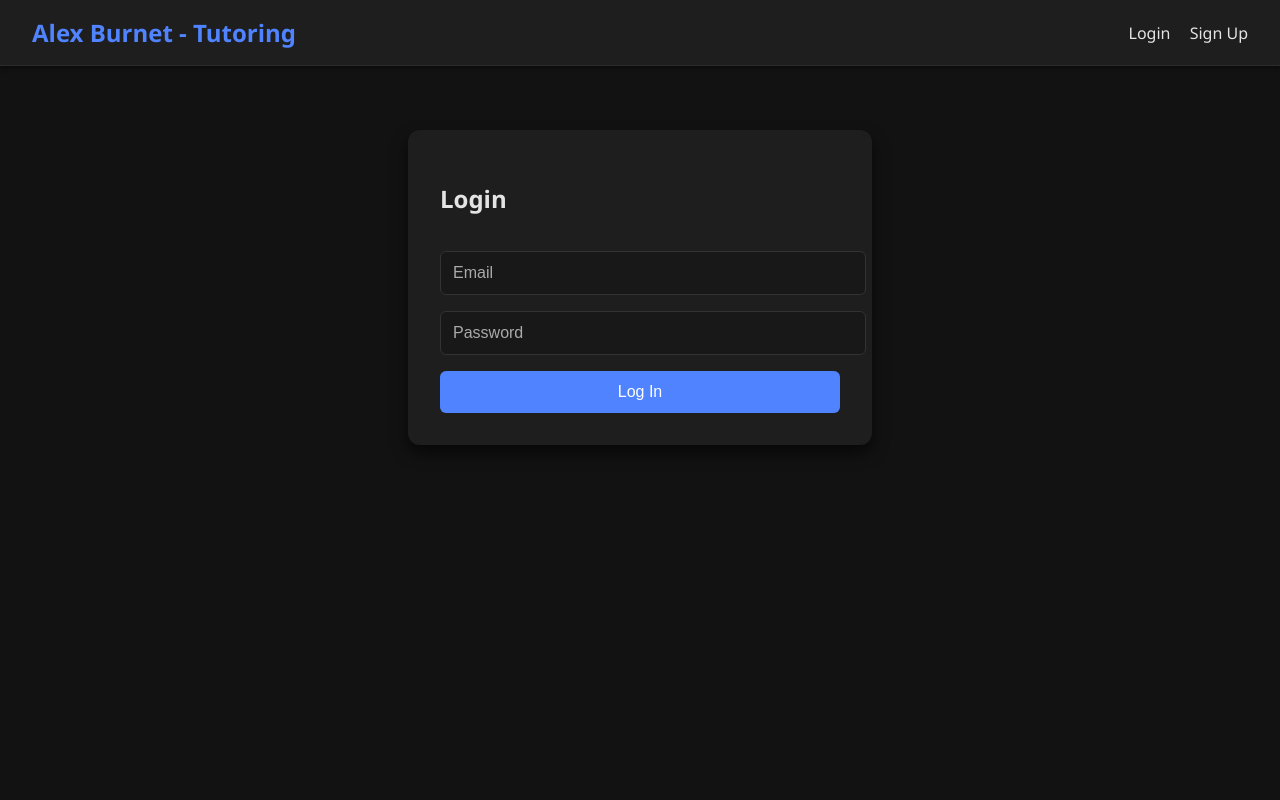
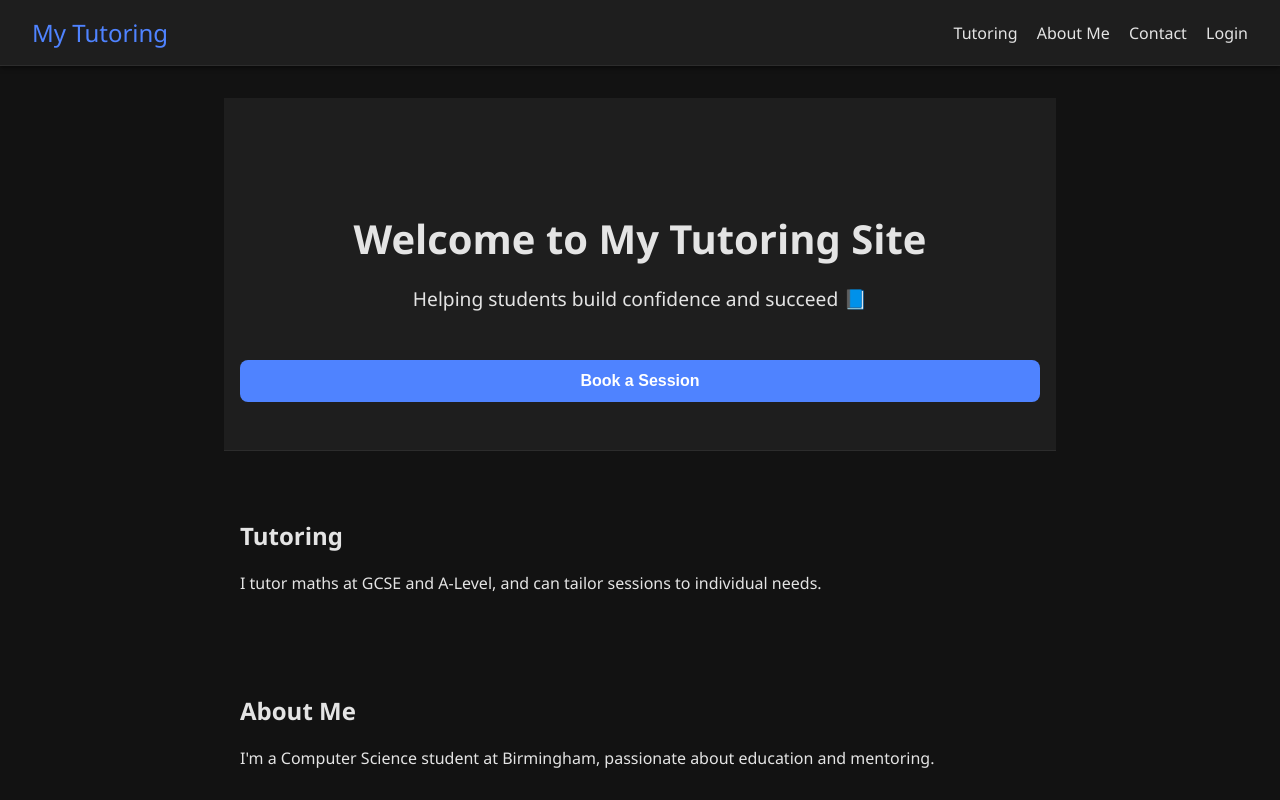
Before and after one commit to alexgburnet/maths-tutoring-app, a React (Vite) app in the folder client/: page / in a window 1280 px wide. Shown: the top 800 px of the page. Built offline with nearby package versions, Linux system fonts and the light colour scheme.

Commit message:
basic sign in/up implemented

```diff
--- a/client/src/App.jsx
+++ b/client/src/App.jsx
@@ -1,39 +1,36 @@
 import { useState } from "react";
 import { BrowserRouter as Router, Route, Routes, Link } from "react-router-dom";
-import LoginForm from "./components/LoginForm";
-import RegisterForm from "./components/RegisterForm";
+import AuthForm from "./components/AuthForm";
 import Dashboard from "./components/Dashboard";
+import HomePage from "./components/HomePage";
+import Navbar from "./components/Navbar";
+import ProtectedRoute from "./components/ProtectedRoute";
 import { getTokenFromCookie } from "./auth";
 
 function App() {
   const [loggedIn, setLoggedIn] = useState(!!getTokenFromCookie());
 
+  const handleLogout = () => {
+      clearTokenCookie();
+      onLogout();
+      navigate("/");
+    };
+
     return (
       <Router>
-      <nav className="navbar">
-        <h1>Alex Burnet - Tutoring</h1>
-        <div className="nav-links">
-          {!loggedIn ? (
-            <>
-              <Link to="/">Login</Link>
-              <Link to="/signup">Sign Up</Link>
-            </>
-          ) : (
-            <>
-              <Link to="/dashboard">Dashboard</Link>
-              <Link to="/" onClick={() => {
-                document.cookie = "token=; Max-Age=0; path=/";
-                setLoggedIn(false);
-              }}>Logout</Link>
-            </>
-          )}
-        </div>
-      </nav>
+        <Navbar loggedIn={loggedIn} setLoggedIn={setLoggedIn} />
 
         <Routes>
-        <Route path="/" element={<LoginForm onLogin={() => setLoggedIn(true)} />} />
-        <Route path="/signup" element={<RegisterForm />} />
-        <Route path="/dashboard" element={<Dashboard onLogout={() => setLoggedIn(false)} />} />
+          <Route path="/" element={<HomePage />} />
+          <Route path="/auth" element={<AuthForm onAuth={() => setLoggedIn(true)} />} />
+          <Route
+            path="/dashboard"
+            element={
+              <ProtectedRoute>
+                <Dashboard onLogout={() => setLoggedIn(false)} />
+              </ProtectedRoute>
+            }
+          />
         </Routes>
       </Router>
     );
--- /dev/null
+++ b/client/src/components/AuthForm.jsx
@@ -0,0 +1,75 @@
+import { useState } from "react";
+import { login, register } from "../api";
+import { useNavigate } from "react-router-dom";
+
+export default function AuthForm({ onAuth }) {
+  const [isLogin, setIsLogin] = useState(true);
+  const [email, setEmail] = useState("");
+  const [password, setPassword] = useState("");
+  const navigate = useNavigate();
+
+  const handleSubmit = async (e) => {
+    e.preventDefault();
+    const res = isLogin
+      ? await login(email, password)
+      : await register(email, password);
+
+    if (res.token) {
+      document.cookie = `token=${res.token}; path=/; max-age=7200`;
+      onAuth(); // sets loggedIn=true
+      navigate("/dashboard");
+    } else {
+      alert(res.error || "Something went wrong.");
+    }
+  };
+
+  return (
+    <div className="auth-container">
+      <form onSubmit={handleSubmit}>
+        <h2>{isLogin ? "Log In" : "Sign Up"}</h2>
+
+        <input
+          type="email"
+          placeholder="Email"
+          required
+          value={email}
+          onChange={(e) => setEmail(e.target.value)}
+        />
+
+        <input
+          type="password"
+          placeholder="Password"
+          required
+          value={password}
+          onChange={(e) => setPassword(e.target.value)}
+        />
+
+        <button type="submit">{isLogin ? "Log In" : "Create Account"}</button>
+
+        <p style={{ marginTop: "1rem", fontSize: "0.9rem", color: "#aaa" }}>
+          {isLogin ? (
+            <>
+              Don’t have an account?{" "}
+              <span
+                style={{ color: "#4f83ff", cursor: "pointer" }}
+                onClick={() => setIsLogin(false)}
+              >
+                Sign Up
+              </span>
+            </>
+          ) : (
+            <>
+              Already have an account?{" "}
+              <span
+                style={{ color: "#4f83ff", cursor: "pointer" }}
+                onClick={() => setIsLogin(true)}
+              >
+                Log In
+              </span>
+            </>
+          )}
+        </p>
+      </form>
+    </div>
+  );
+}
--- /dev/null
+++ b/client/src/components/HomePage.jsx
@@ -0,0 +1,40 @@
+import { useNavigate } from "react-router-dom";
+import { getTokenFromCookie } from "../auth";
+
+export default function HomePage() {
+  const navigate = useNavigate();
+  const token = getTokenFromCookie();
+
+  const handleBookClick = () => {
+    if (token) {
+      navigate("/dashboard");
+    } else {
+      navigate("/auth");
+    }
+  };
+
+  return (
+    <div className="home">
+      <section className="hero">
+        <h1>Welcome to My Tutoring Site</h1>
+        <p>Helping students build confidence and succeed 📘</p>
+        <button onClick={handleBookClick} className="primary-btn">Book a Session</button>
+      </section>
+
+      <section id="tutoring">
+        <h2>Tutoring</h2>
+        <p>I tutor maths at GCSE and A-Level, and can tailor sessions to individual needs.</p>
+      </section>
+
+      <section id="about">
+        <h2>About Me</h2>
+        <p>I'm a Computer Science student at Birmingham, passionate about education and mentoring.</p>
+      </section>
+
+      <section id="contact">
+        <h2>Contact Me</h2>
+        <p>Email: alex@example.com</p>
+      </section>
+    </div>
+  );
+}
--- /dev/null
+++ b/client/src/components/Navbar.jsx
@@ -0,0 +1,54 @@
+import { Link, useLocation, useNavigate } from "react-router-dom";
+import { getTokenFromCookie, clearTokenCookie } from "../auth";
+
+export default function Navbar({ loggedIn, setLoggedIn }) {
+  const location = useLocation();
+  const navigate = useNavigate();
+  const onDashboard = location.pathname === "/dashboard";
+
+  const handleLogout = () => {
+    clearTokenCookie();
+    setLoggedIn(false);
+    navigate("/");
+  };
+
+  return (
+    <nav className="navbar">
+      <h1>
+        <Link to="/" style={{ color: "#4f83ff", textDecoration: "none" }}>
+          My Tutoring
+        </Link>
+      </h1>
+
+      <div className="nav-links">
+        {!onDashboard && (
+          <>
+            <a href="#tutoring">Tutoring</a>
+            <a href="#about">About Me</a>
+            <a href="#contact">Contact</a>
+          </>
+        )}
+
+        {loggedIn ? (
+          <>
+            {!onDashboard && <Link to="/dashboard">Dashboard</Link>}
+            <button
+              onClick={handleLogout}
+              style={{
+                background: "none",
+                border: "none",
+                color: "#e4e4e4",
+                cursor: "pointer",
+                fontWeight: 500,
+              }}
+            >
+              Logout
+            </button>
+          </>
+        ) : (
+          <Link to="/auth">Login</Link>
+        )}
+      </div>
+    </nav>
+  );
+}
--- /dev/null
+++ b/client/src/components/ProtectedRoute.jsx
@@ -0,0 +1,8 @@
+import { Navigate } from "react-router-dom";
+import { getTokenFromCookie } from "../auth";
+
+export default function ProtectedRoute({ children }) {
+  const token = getTokenFromCookie();
+
+  return token ? children : <Navigate to="/auth" replace />;
+}
--- a/client/src/styles.css
+++ b/client/src/styles.css
@@ -76,3 +76,50 @@ body {
     color: #4f83ff;
     transition: color 0.2s ease-in-out;
   }
+
+  .hero {
+    text-align: center;
+    padding: 5rem 1rem 3rem;
+    background-color: #1e1e1e;
+    border-bottom: 1px solid #2c2c2c;
+  }
+
+  .hero h1 {
+    font-size: 2.5rem;
+    margin-bottom: 0.5rem;
+  }
+
+  .hero p {
+    font-size: 1.2rem;
+    margin-bottom: 2rem;
+  }
+
+  .primary-btn {
+    background-color: #4f83ff;
+    color: white;
+    font-weight: bold;
+    padding: 0.75rem 1.5rem;
+    border-radius: 8px;
+    border: none;
+    cursor: pointer;
+    font-size: 1rem;
+  }
+
+  .primary-btn:hover {
+    background-color: #3a6fe7;
+  }
+
+  section {
+    max-width: 800px;
+    margin: 2rem auto;
+    padding: 1rem;
+  }
+
+  .auth-container form {
+    max-width: 400px;
+    margin: 4rem auto;
+    padding: 2rem;
+    background: #1e1e1e;
+    border-radius: 12px;
+    box-shadow: 0 8px 16px rgba(0, 0, 0, 0.6);
+  }
```
Lines whose indentation alone changed are shown as unchanged.
